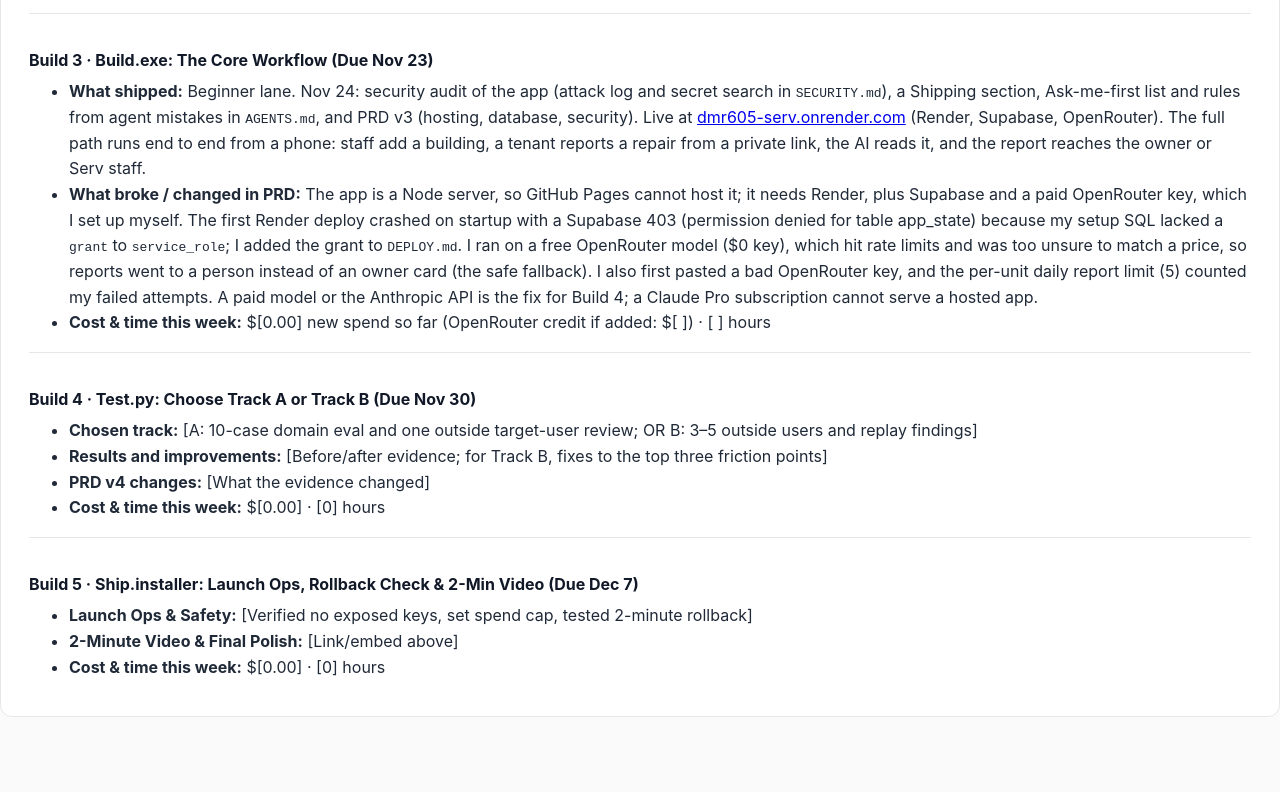
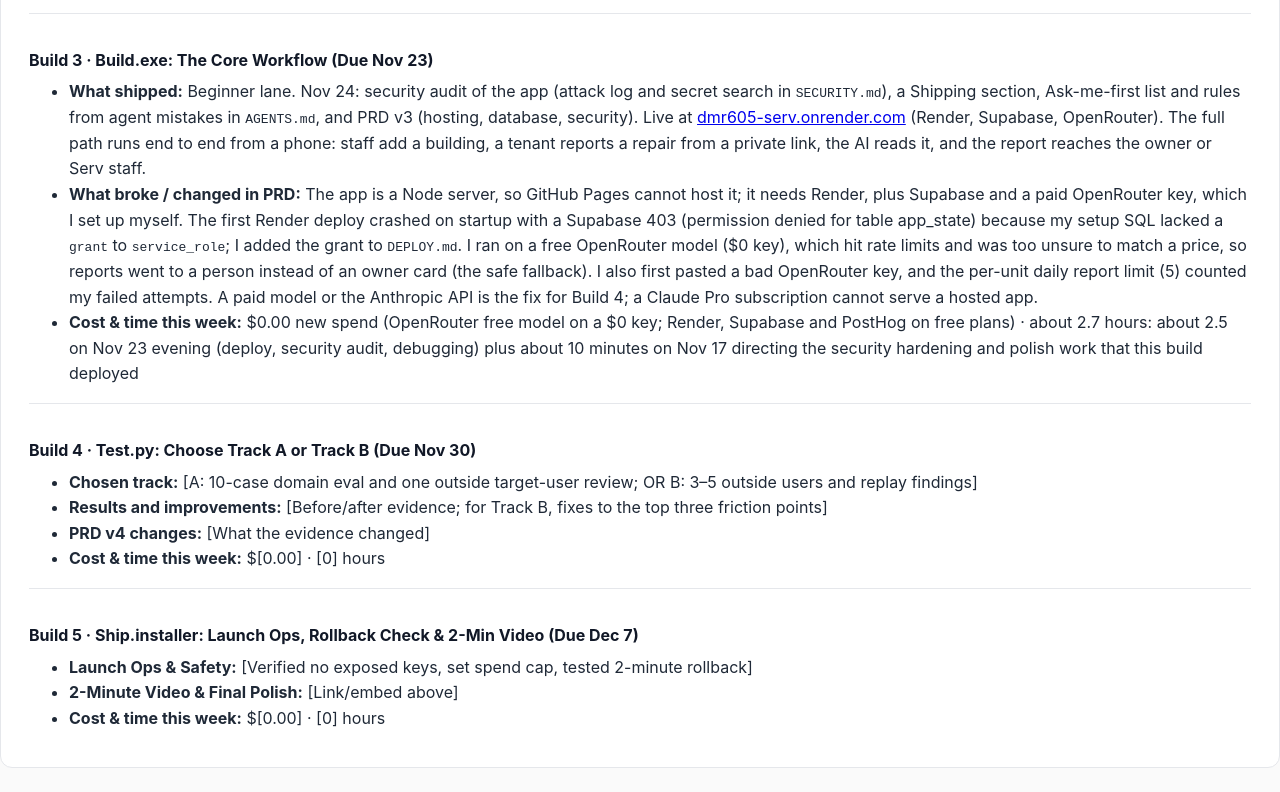
Before and after one commit to building-with-ai-f26/dmr605-Serv, a website: page docs/index.html in a window 1280 px wide. Shown: the part 6723-7515 px from the top of the page. Before the commit the page ends 7464 px from the top, so only its background shows below. Drawn offline with Linux system fonts and the light colour scheme.

Commit message:
Build 3 log: spend and hours
Co-Authored-By: Claude Sonnet 5.5 <noreply@anthropic.com>
Claude-Session: https://claude.ai/code/session_014bNsjMJPLEf4q8kRsFGVCh

```diff
--- a/docs/index.html
+++ b/docs/index.html
@@ -269,7 +269,7 @@
         <ul>
           <li><strong>What shipped:</strong> Beginner lane. Nov 24: security audit of the app (attack log and secret search in <code>SECURITY.md</code>), a Shipping section, Ask-me-first list and rules from agent mistakes in <code>AGENTS.md</code>, and PRD v3 (hosting, database, security). Live at <a href="https://dmr605-serv.onrender.com">dmr605-serv.onrender.com</a> (Render, Supabase, OpenRouter). The full path runs end to end from a phone: staff add a building, a tenant reports a repair from a private link, the AI reads it, and the report reaches the owner or Serv staff.</li>
           <li><strong>What broke / changed in PRD:</strong> The app is a Node server, so GitHub Pages cannot host it; it needs Render, plus Supabase and a paid OpenRouter key, which I set up myself. The first Render deploy crashed on startup with a Supabase 403 (permission denied for table app_state) because my setup SQL lacked a <code>grant</code> to <code>service_role</code>; I added the grant to <code>DEPLOY.md</code>. I ran on a free OpenRouter model ($0 key), which hit rate limits and was too unsure to match a price, so reports went to a person instead of an owner card (the safe fallback). I also first pasted a bad OpenRouter key, and the per-unit daily report limit (5) counted my failed attempts. A paid model or the Anthropic API is the fix for Build 4; a Claude Pro subscription cannot serve a hosted app.</li>
-          <li><strong>Cost & time this week:</strong> $[0.00] new spend so far (OpenRouter credit if added: $[ ]) &middot; [ ] hours</li>
+          <li><strong>Cost & time this week:</strong> $0.00 new spend (OpenRouter free model on a $0 key; Render, Supabase and PostHog on free plans) &middot; about 2.7 hours: about 2.5 on Nov 23 evening (deploy, security audit, debugging) plus about 10 minutes on Nov 17 directing the security hardening and polish work that this build deployed</li>
         </ul>
       </div>
 
```
